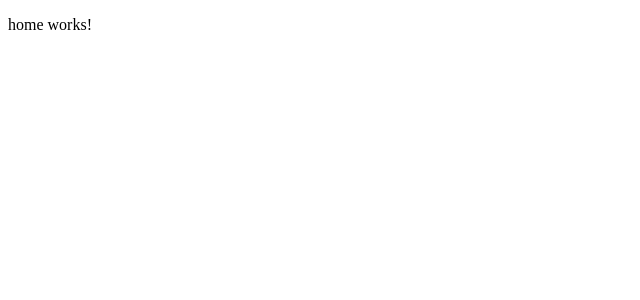
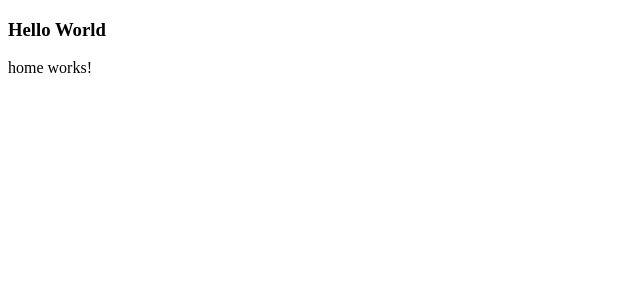
Before and after one commit to ouss4m4/ouss4m4.github.io, an Angular app: page /home in a window 1280 px wide. Shown: the top 300 px of the page, without its empty margins (0-640 px from the left). Built offline with nearby package versions, Linux system fonts and the light colour scheme.

Commit message:
pixel initial try

```diff
--- a/package.json
+++ b/package.json
@@ -7,7 +7,8 @@
     "build": "ng build",
     "test": "ng test",
     "lint": "ng lint",
-    "e2e": "ng e2e"
+    "e2e": "ng e2e",
+    "firedeploy": "ng build --prod && firebase deploy"
   },
   "private": true,
   "dependencies": {
--- a/src/app/app.component.html
+++ b/src/app/app.component.html
@@ -1 +1,2 @@
+<h3>Hello World</h3>
 <router-outlet></router-outlet>
--- a/src/app/app.component.ts
+++ b/src/app/app.component.ts
@@ -13,6 +13,7 @@ export class AppComponent {
       if (y instanceof NavigationEnd) {
         gtag('config', 'UA-168145101-1', { page_path: y.url });
         fbq('track', 'PageView');
+        console.log('sending analytic');
       }
     });
   }
```
